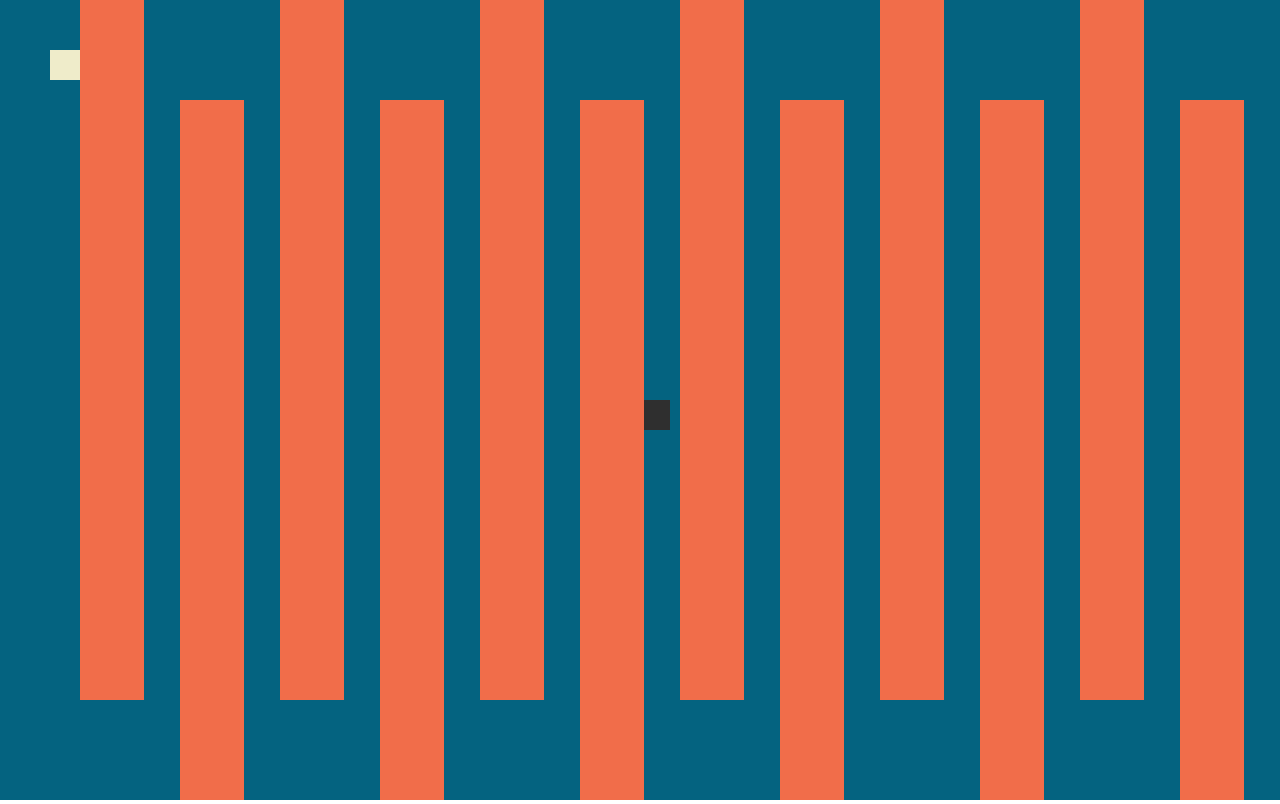
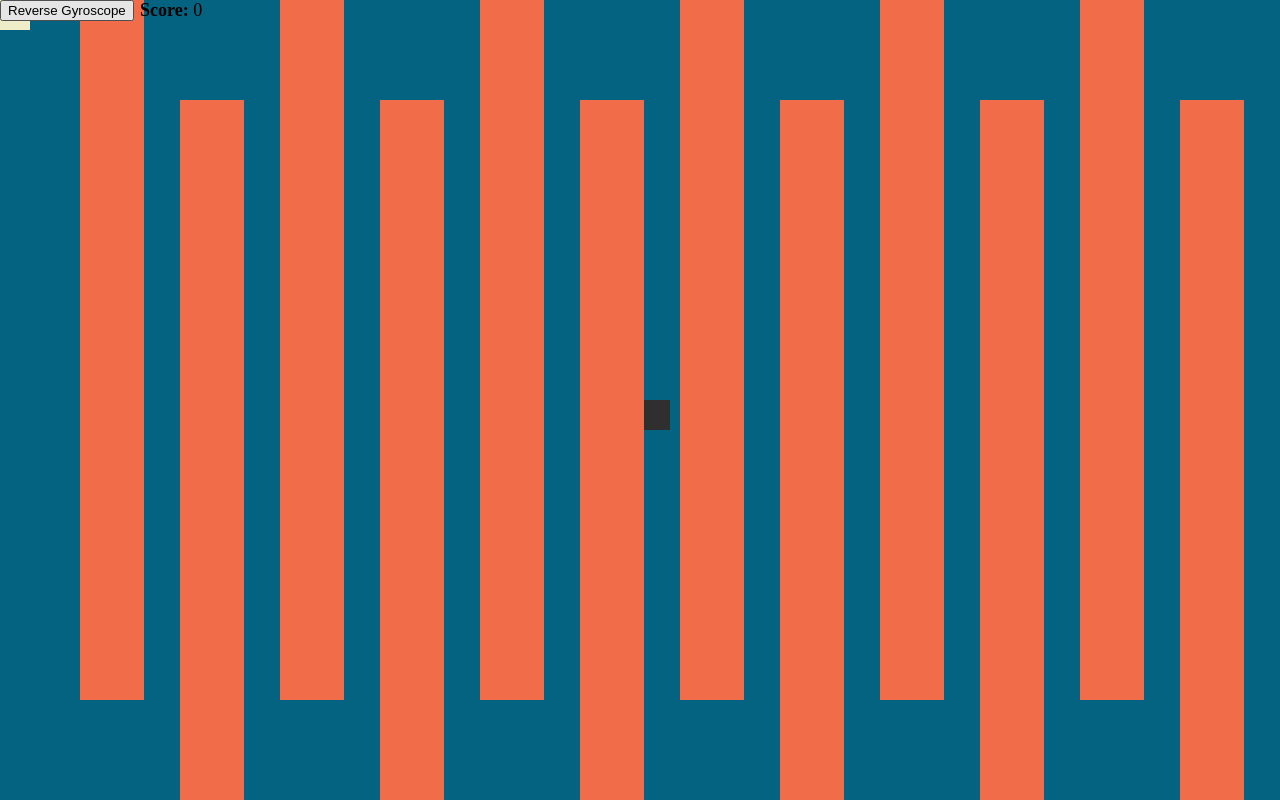
Before and after one commit to alexjfno1/TeamLabyrinth, a website: page views/index.html in a window 1280 px wide. Drawn offline with Linux system fonts and the light colour scheme.

Commit message:
Adding reverse gyroscope button and score

```diff
--- a/css/app.css
+++ b/css/app.css
@@ -8,3 +8,16 @@ html, body {
 #labyrinth {
   margin: 0 auto;
 }
+
+#reverse-gyroscope {
+  position: absolute;
+  top: 0;
+  left: 0;
+}
+
+#score {
+  position: absolute;
+  top: 0;
+  left: 140px;
+  font-size: 18px;
+}
--- a/js/app.js
+++ b/js/app.js
@@ -72,8 +72,8 @@ window.Wall = function(x, y, width, height) {
 
 window.Player = {
 
-  x: 50,
-  y: 50,
+  x: 0,
+  y: 0,
   width: 30,
   height: 30,
 
@@ -87,15 +87,19 @@ window.Player = {
   },
 
   reset: function() {
-    this.x = 50;
-    this.y = 50;
+    this.x = 0;
+    this.y = 0;
   }
 
 }
 
 window.ondevicemotion = function(event) {
-  Player.x += (Labyrinth.sensitivity * event.accelerationIncludingGravity.x);
-  Player.y -= (Labyrinth.sensitivity * event.accelerationIncludingGravity.y);
+  Player.x += (Labyrinth.sensitivity * event.accelerationIncludingGravity.x * gyroscopeDirection);
+  Player.y -= (Labyrinth.sensitivity * event.accelerationIncludingGravity.y * gyroscopeDirection);
+}
+
+document.getElementById("reverse-gyroscope").onclick = function () {
+  gyroscopeDirection *= -1;
 }
 
 window.Maze = {
@@ -122,6 +126,8 @@ window.Maze = {
 
 }
 
+var gyroscopeDirection = 1;
+var score = 0;
 var canvas = Canvas.canvas;
 var context = Labyrinth.getContext(canvas);
 Labyrinth.setUp(canvas);
@@ -134,11 +140,16 @@ function run() {
   Player.draw();
   if(Coin.hasBeenHit(Player.x, Player.y)) {
     Coin.regenerateCoordinates();
+    score++;
+    document.getElementById("score").innerHTML = "<strong>Score:</strong> " + score;
   }
   for(var i=0; i < Maze.walls.length; i++) {
     currentWall = Maze.walls[i];
     if(currentWall.hasBeenHit(Player.x, Player.y)) {
       Player.reset();
+      console.log("Game Over! - You scored " + score + " points!");
+      score = 0;
+      document.getElementById("score").innerHTML = "<strong>Score:</strong> " + score;
       break;
     }
   }
--- a/views/index.html
+++ b/views/index.html
@@ -9,6 +9,8 @@
 
   <body>
     <canvas id=labyrinth></canvas>
+    <button id=reverse-gyroscope>Reverse Gyroscope</button>
+    <div id=score><strong>Score:</strong> 0</div>
     <script type=text/javascript src=/js/app.js></script>
   </body>
 
```
